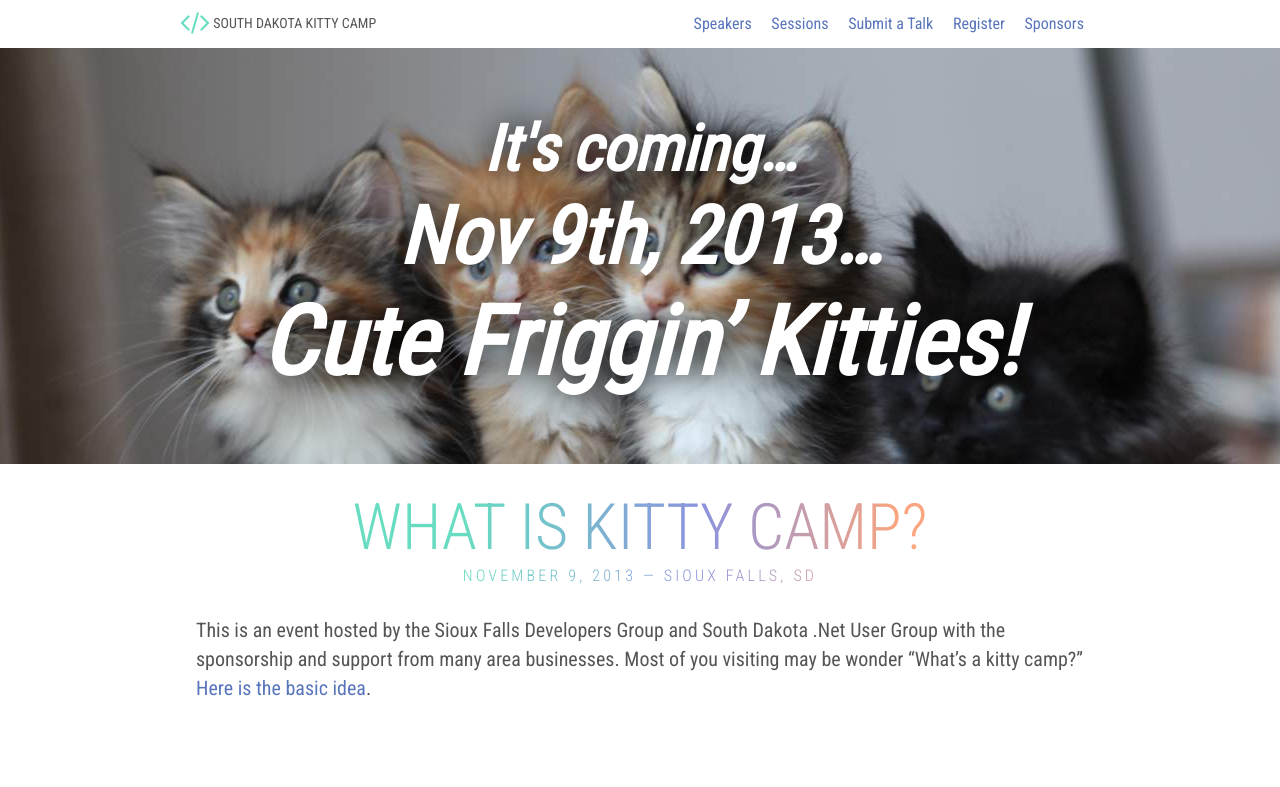
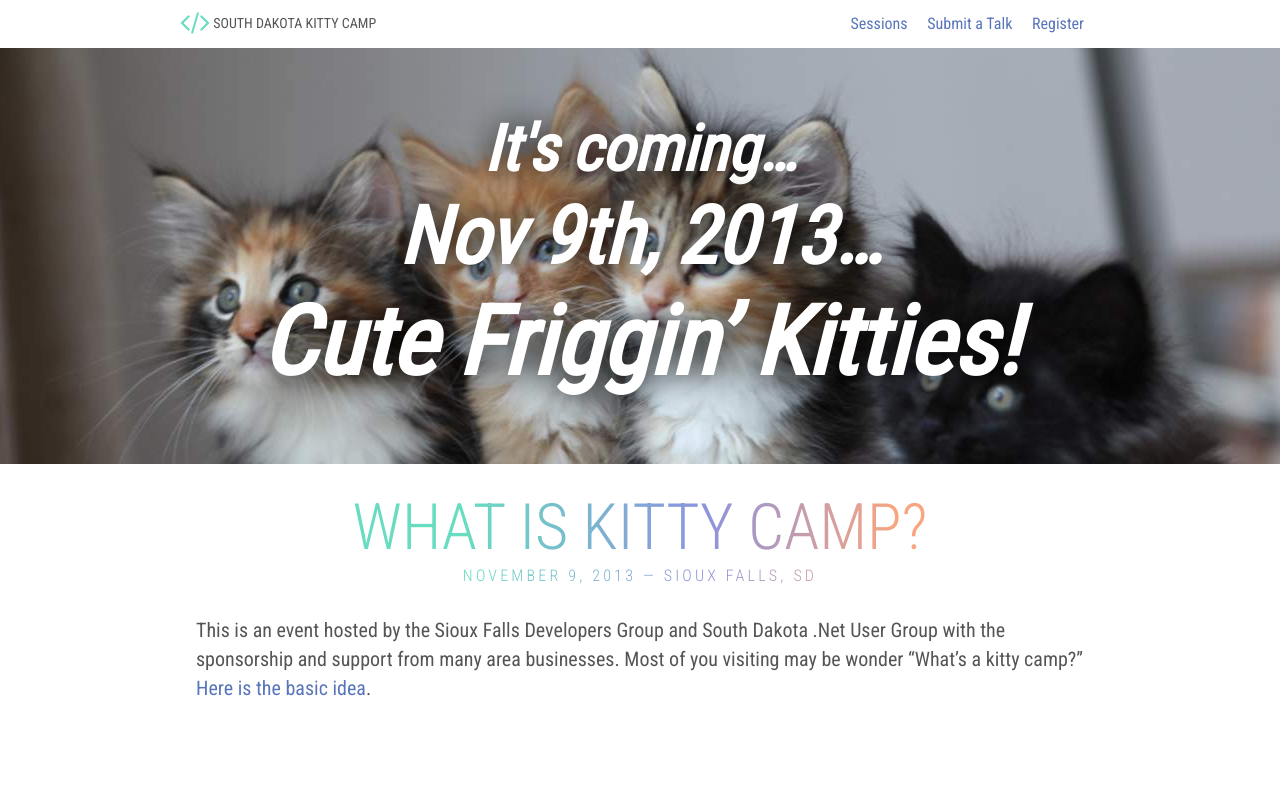
Before and after one commit to awayken/2013sdcodecamp, a plain HTML site: page index.html in a window 1280 px wide. Shown: the top 787 px of the page. Drawn offline with Linux system fonts and the light colour scheme.

Commit message:
Removed two navigation items I won't have time to code up.

```diff
--- a/index.html
+++ b/index.html
@@ -15,11 +15,9 @@
             <h1><a href="/" class="logo"><i class="icon-code"></i> South Dakota Kitty Camp</a></h1>
 
             <nav>
-                <a href="/speakers">Speakers</a>
                 <a href="/sessions">Sessions</a>
                 <a href="/submit">Submit a Talk</a>
                 <a href="http://sdcodecamp.eventbrite.com/">Register</a>
-                <a href="/sponsors">Sponsors</a>
             </nav>
         </div>
     </header>
```
